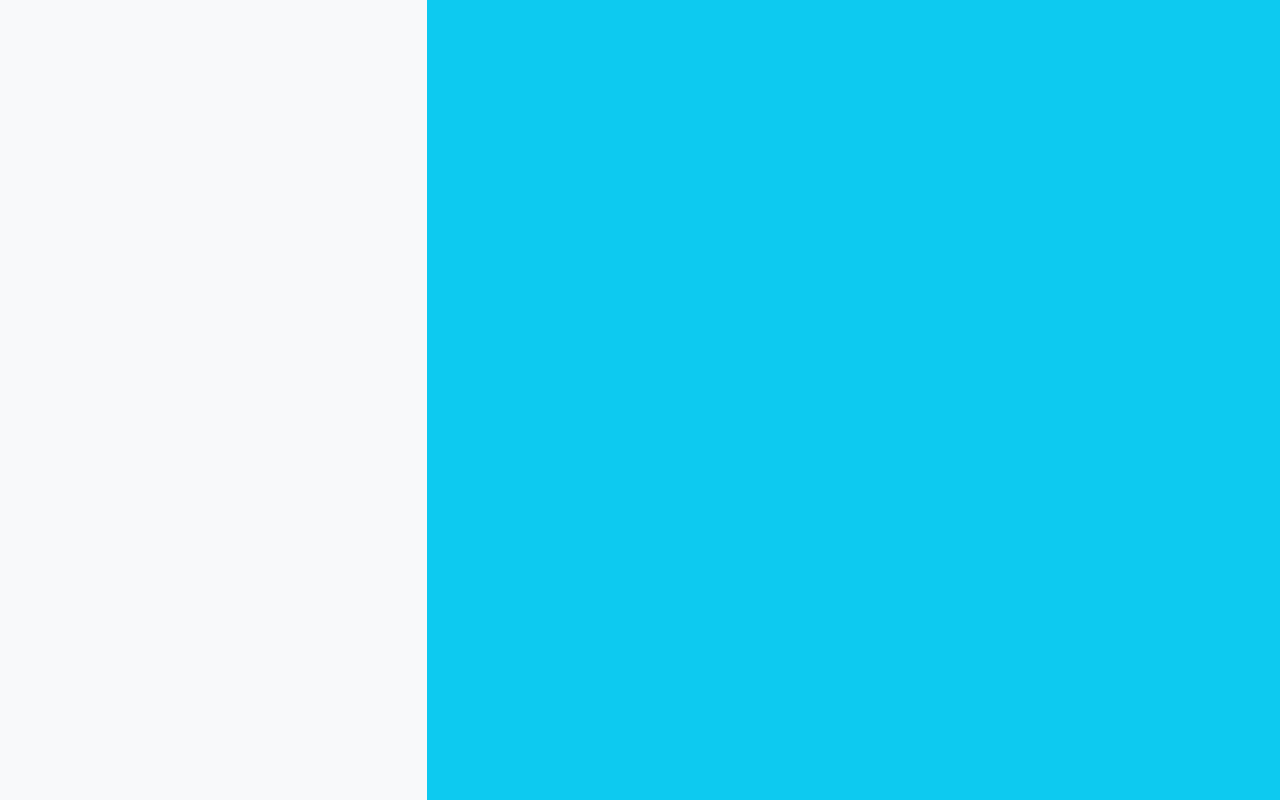
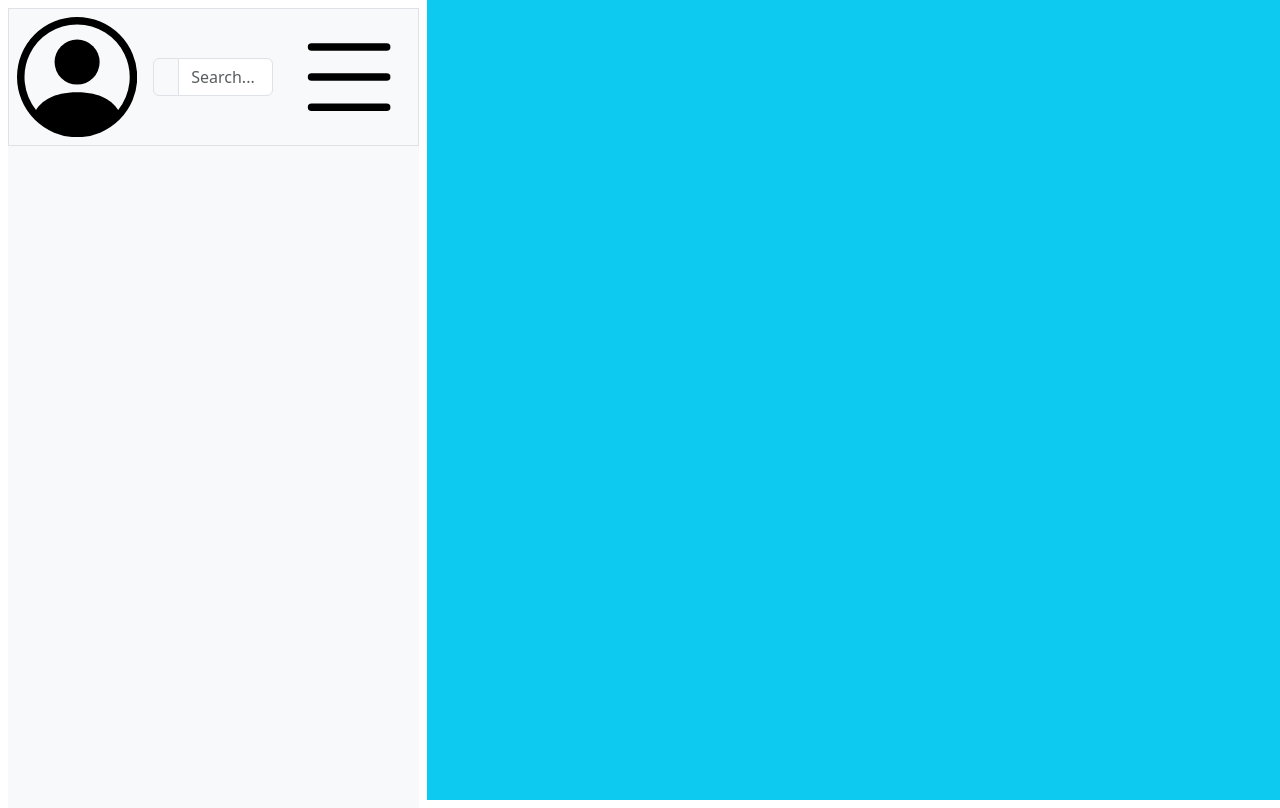
Before and after one commit to buildwithuk/chatapp, a React (Vite) app in the folder chat-app-fe/: page / in a window 1280 px wide. Built offline with nearby package versions, Linux system fonts and the light colour scheme.

Commit message:
Created search box

```diff
--- a/chat-app-fe/package.json
+++ b/chat-app-fe/package.json
@@ -11,6 +11,7 @@
   },
   "dependencies": {
     "bootstrap": "^5.3.8",
+    "bootstrap-icons": "^1.13.1",
     "react": "^19.2.4",
     "react-bootstrap": "^2.10.10",
     "react-bootstrap-icons": "^1.11.6",
--- a/chat-app-fe/src/App.tsx
+++ b/chat-app-fe/src/App.tsx
@@ -1,10 +1,32 @@
+import { List, PersonCircle, Search } from "react-bootstrap-icons";
+
 function App() {
   return (
     <div className="container-fluid vh-100">
       <div className="row h-100">
+        {/*Contacts chat*/}
         <div className="col-4 p-0">
-          <div className="h-100 bg-light"></div>
+          <div className="h-100 bg-light m-2">
+            {/*Top bar*/}
+            <div className="border d-flex align-items-center gap-3 p-2 ">
+              <PersonCircle className="fs-3"></PersonCircle>
+
+              <div className="input-group">
+                <span className="input-group-text">
+                  <Search></Search>
+                </span>
+                <input
+                  type="text"
+                  className="form-control"
+                  placeholder="Search..."
+                />
+              </div>
+              <List className="fs-3"></List>
+            </div>
+          </div>
         </div>
+
+        {/*Messages chat*/}
         <div className="col-8 p-0">
           <div className="h-100 bg-info"></div>
         </div>
```
Also changed, not shown: 1 other file (tests, documents, lock files or other folders).
